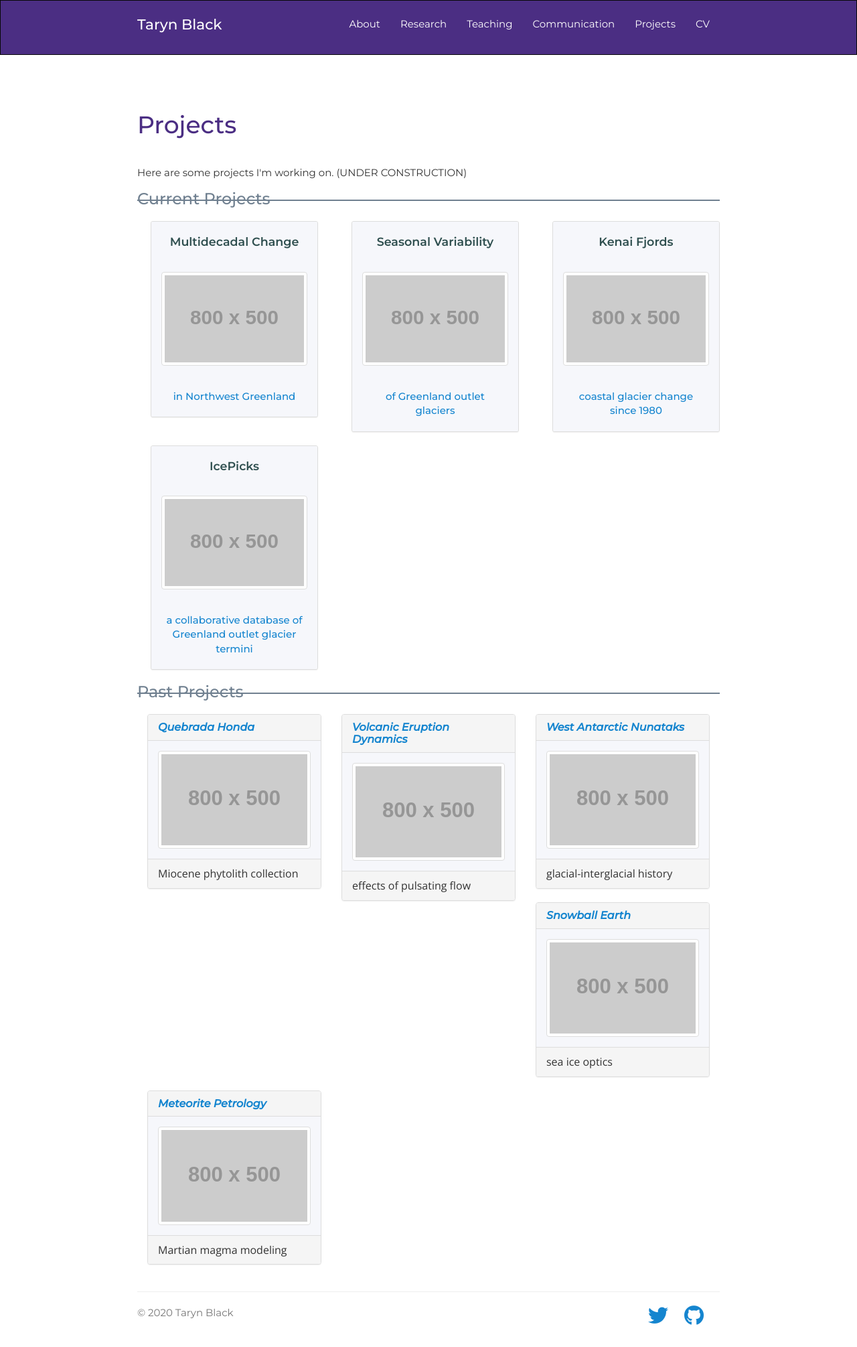
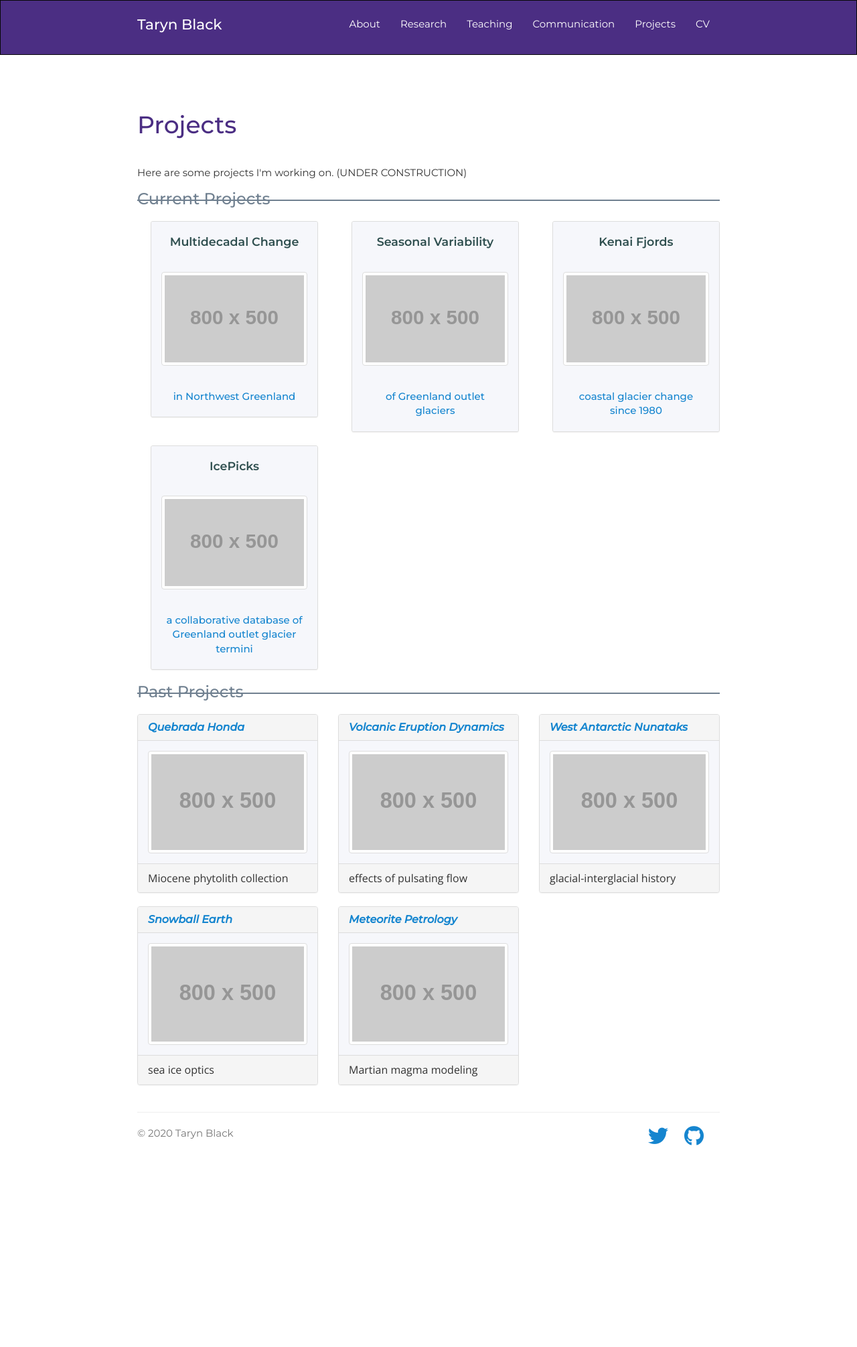
Before and after one commit to tarynblack/tarynblack.github.io, a Jekyll site: the page built from projects.html, in a window 1280 px wide. Shown: the whole page at 67% size. Built offline with Jekyll 4.4.1, drawn with Linux system fonts in a browser that asks for light colours; nearby versions of some CDN libraries; a style sheet for code colours, icons or effects is not loaded; after the commit the page ends 1743 px from its top, so only the background shows below that.

Commit message:
add div row for past projects

```diff
--- a/projects.html
+++ b/projects.html
@@ -82,6 +82,8 @@ title: Projects | Taryn Black
          </div>
       </div>
 
+      <div class="row" id="past-projects">
+
          <div class="col-sm-6 col-md-4">
             <div class="panel panel-default">
                <div class="panel-heading">
@@ -137,6 +139,8 @@ title: Projects | Taryn Black
             </div>
          </div>
 
+      </div>
+
 
 
    <!-- .row -->
```
Lines whose indentation alone changed are shown as unchanged.
